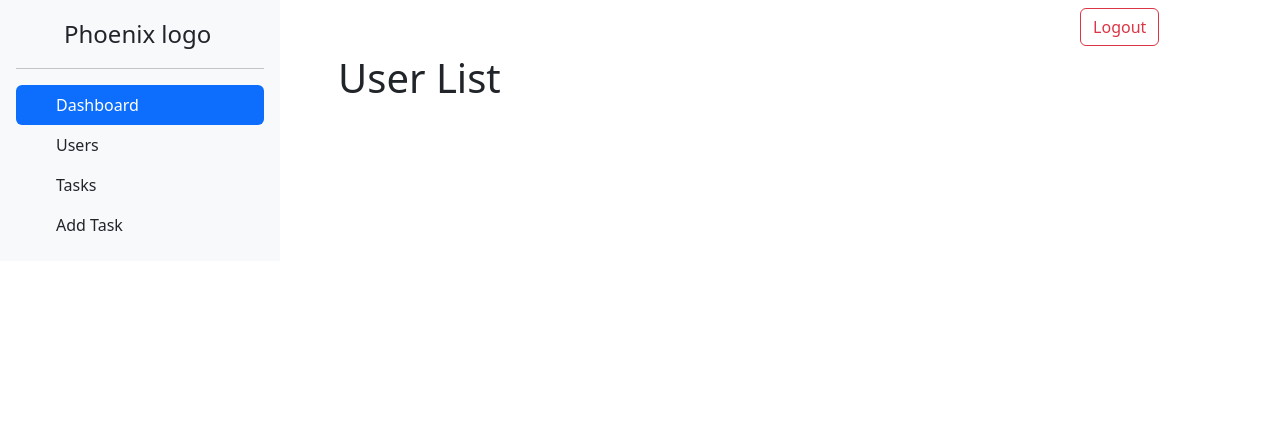
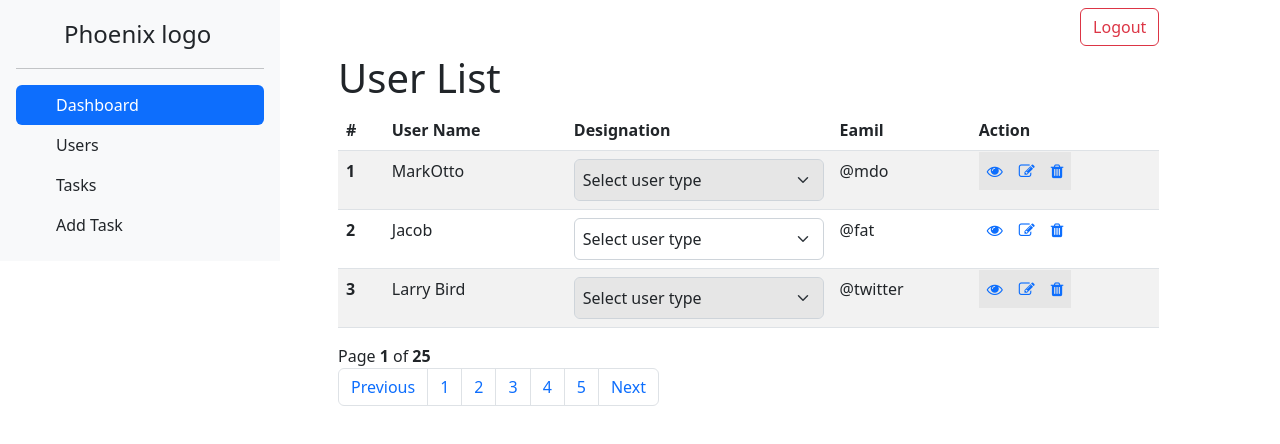
Before and after one commit to singhguri/phoenix-admin-ui, a React (Create React App) app: page /userList in a window 1280 px wide. Shown: the top 444 px of the page. Built offline with nearby package versions, Linux system fonts and the light colour scheme.

Commit message:
added add task html

```diff
--- a/src/components/userList.jsx
+++ b/src/components/userList.jsx
@@ -1,7 +1,89 @@
 const UserList = (props) => {
   return (
     <div>
+
       <h1>User List</h1>
+      <div class="table-responsive">
+        <table class="table table-striped table-hover">
+        <thead>
+          <tr>
+            <th scope="col">#</th>
+            <th scope="col">User Name</th>
+            <th scope="col">Designation</th>
+            <th scope="col">Eamil</th>
+            <th scope="col">Action</th>
+          </tr>
+        </thead>
+        <tbody class="table">
+          <tr>
+            <th scope="row">1</th>
+            <td>MarkOtto</td>
+            <td>
+                <select class="form-select" aria-label="Default select example">
+                  <option selected>Select user type</option>
+                  <option value="1">Admin</option>
+                  <option value="2">User</option>
+                </select>
+            </td>
+            <td>@mdo</td>
+            <td>
+                <a href="#" class="view" title="View" data-toggle="tooltip"><i class="fa fa-eye"></i></a>
+                <a href="#" class="edit" title="Edit" data-toggle="tooltip"><i class="fa fa-edit"></i></a>
+                <a href="#" class="delete" title="Delete" data-toggle="tooltip"><i class="fa fa-trash"></i></a>
+            </td>
+
+          </tr>
+          <tr>
+            <th scope="row">2</th>
+            <td>Jacob</td>
+              <td>
+                <select class="form-select" aria-label="Default select example">
+                <option selected>Select user type</option>
+                <option value="1">Admin</option>
+                <option value="2">User</option>
+                </select>
+              </td>
+            <td>@fat</td>
+            <td>
+                <a href="#" class="view" title="View" data-toggle="tooltip"><i class="fa fa-eye"></i></a>
+                <a href="#" class="edit" title="Edit" data-toggle="tooltip"><i class="fa fa-edit"></i></a>
+                <a href="#" class="delete" title="Delete" data-toggle="tooltip"><i class="fa fa-trash"></i></a>
+            </td>
+          </tr>
+          <tr>
+            <th scope="row">3</th>
+            <td >Larry  Bird</td>
+            <td>
+              <select class="form-select" aria-label="Default select example">
+                <option selected>Select user type</option>
+                <option value="1">Admin</option>
+                <option value="2">User</option>
+              </select>
+            </td>
+
+            <td>@twitter</td>
+
+            <td>
+                <a href="#" class="view" title="View" data-toggle="tooltip"><i class="fa fa-eye"></i></a>
+                <a href="#" class="edit" title="Edit" data-toggle="tooltip"><i class="fa fa-edit"></i></a>
+                <a href="#" class="delete" title="Delete" data-toggle="tooltip"><i class="fa fa-trash"></i></a>
+            </td>
+          </tr>
+        </tbody>
+      </table>
+        <div class="clearfix">
+          <div class="hint-text">Page <b>1</b> of <b>25</b></div>
+          <ul class="pagination">
+            <li class="page-item"><a href="#" class="page-link">Previous</a></li>
+            <li class="page-item"><a href="#" class="page-link">1</a></li>
+            <li class="page-item"><a href="#" class="page-link">2</a></li>
+            <li class="page-item"><a href="#" class="page-link">3</a></li>
+            <li class="page-item"><a href="#" class="page-link">4</a></li>
+            <li class="page-item"><a href="#" class="page-link">5</a></li>
+            <li class="page-item"><a href="#" class="page-link">Next</a></li>
+          </ul>
+        </div>
+      </div>
     </div>
   );
 };
```
